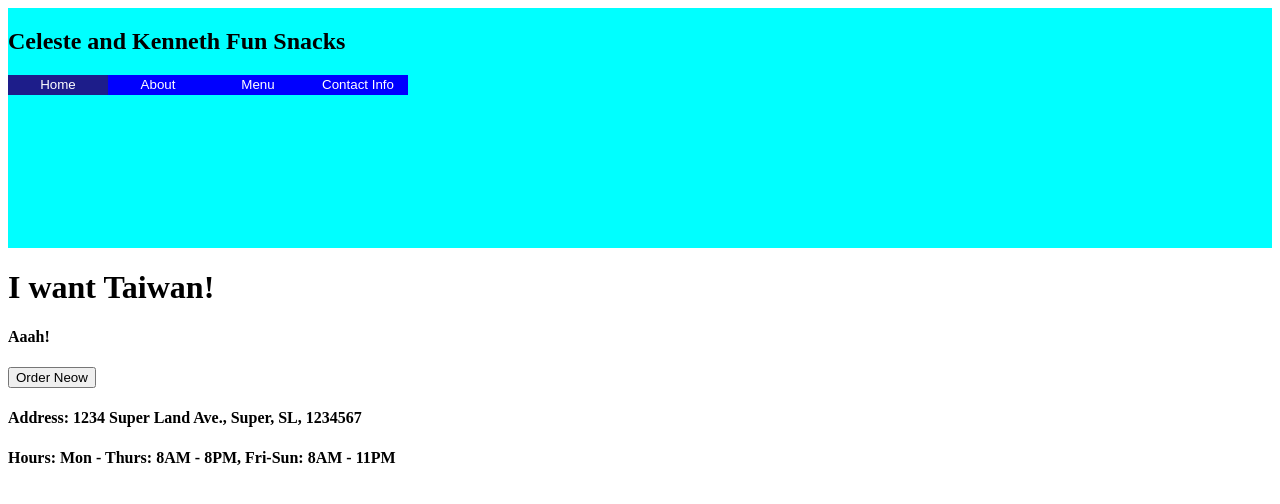
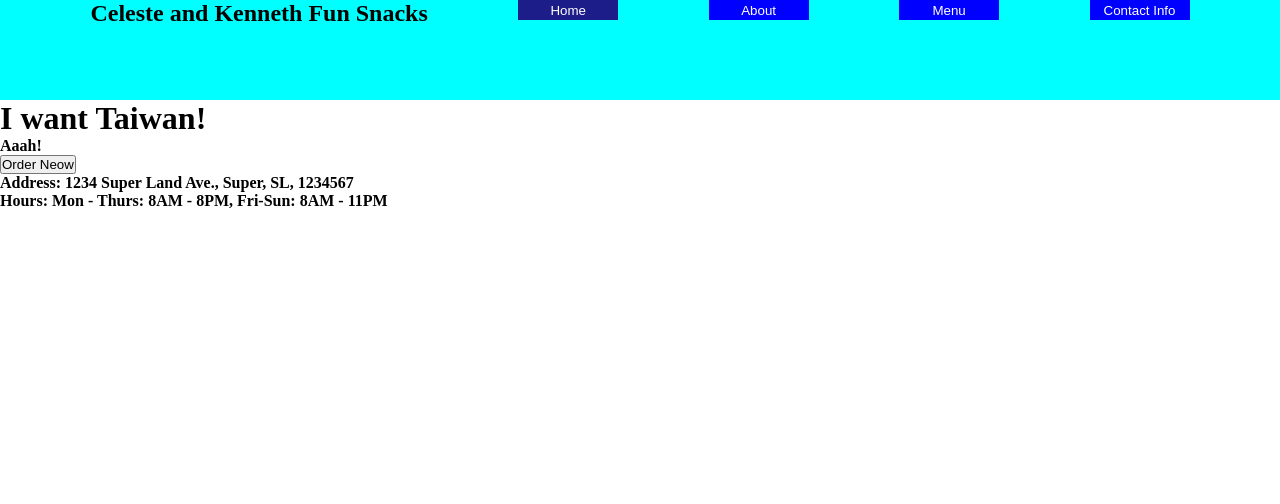
Before and after one commit to Etelecnek/Restraunt, a website built with webpack: page dist/index.html in a window 1280 px wide. Built offline with Linux system fonts and the light colour scheme.

Commit message:
Fixed some of the css

```diff
--- a/src/style.css
+++ b/src/style.css
@@ -1,10 +1,21 @@
+* {
+    margin: 0;
+    padding: 0;
+}
+
 #content {
+    height: 100%;
+    width: 100%;
     display: grid;
-    grid-template-rows: 1fr 1fr;
+    grid-template-rows: 100px 500px;
 }
 
 #title {
+    grid-row: 1;
     background-color: aqua;
+    display: flex;
+    flex-direction: row;
+    justify-content: space-evenly;
 
 }
 
```
Also changed, not shown: dist/main.js.
